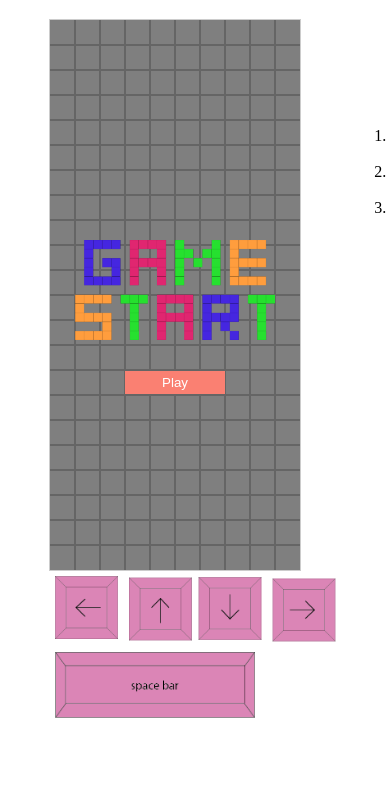
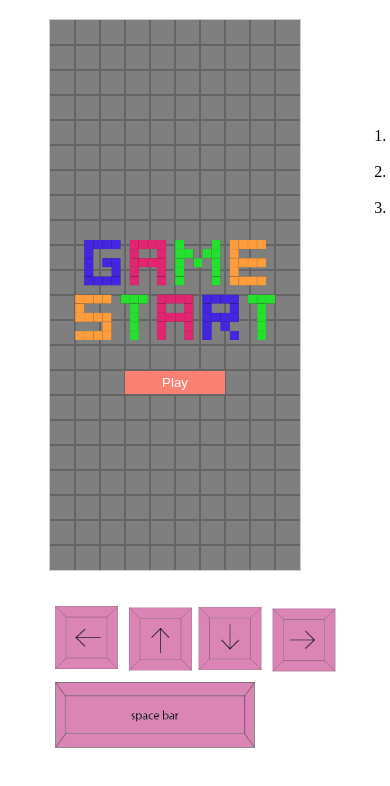
Before and after one commit to Jaek1783/Tetris-Game, a plain HTML site: page index.html in a window 390 px wide. Shown: the top 786 px of the page. Drawn offline with Linux system fonts and the light colour scheme.

Commit message:
Add files via upload

```diff
--- a/css/style.css
+++ b/css/style.css
@@ -13,7 +13,14 @@ li{}
 body{
   height:100%;
   padding-left:50px;
-  /* overflow:hidden; */
+  overflow:hidden;
+}
+@media screen and (max-width:680px) {
+  body{
+    height:100%;
+    padding-left:50px;
+    overflow:auto;
+  }
 }
 a{
   text-decoration: none;
@@ -205,7 +212,7 @@ button.clearScore{
 }
 /* 방향키 */
 .keyboard{
-    margin-top:280px;
+    margin-top:310px;
     padding-bottom:20px;
 }
 .arrow{
```
